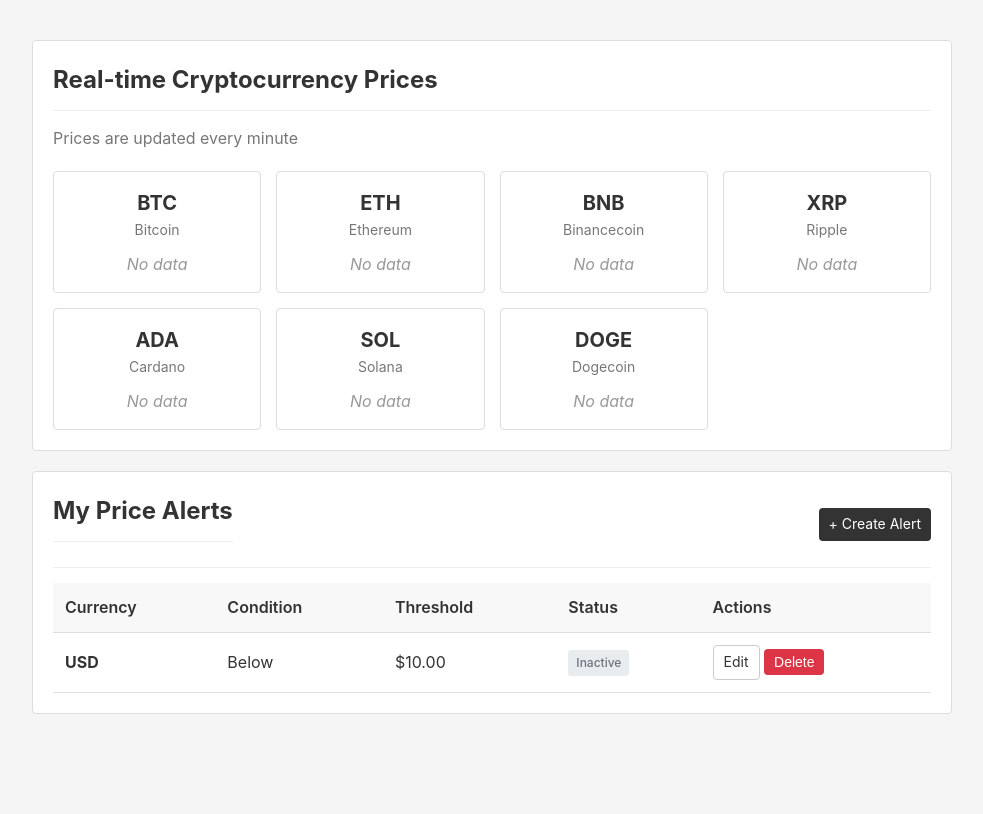
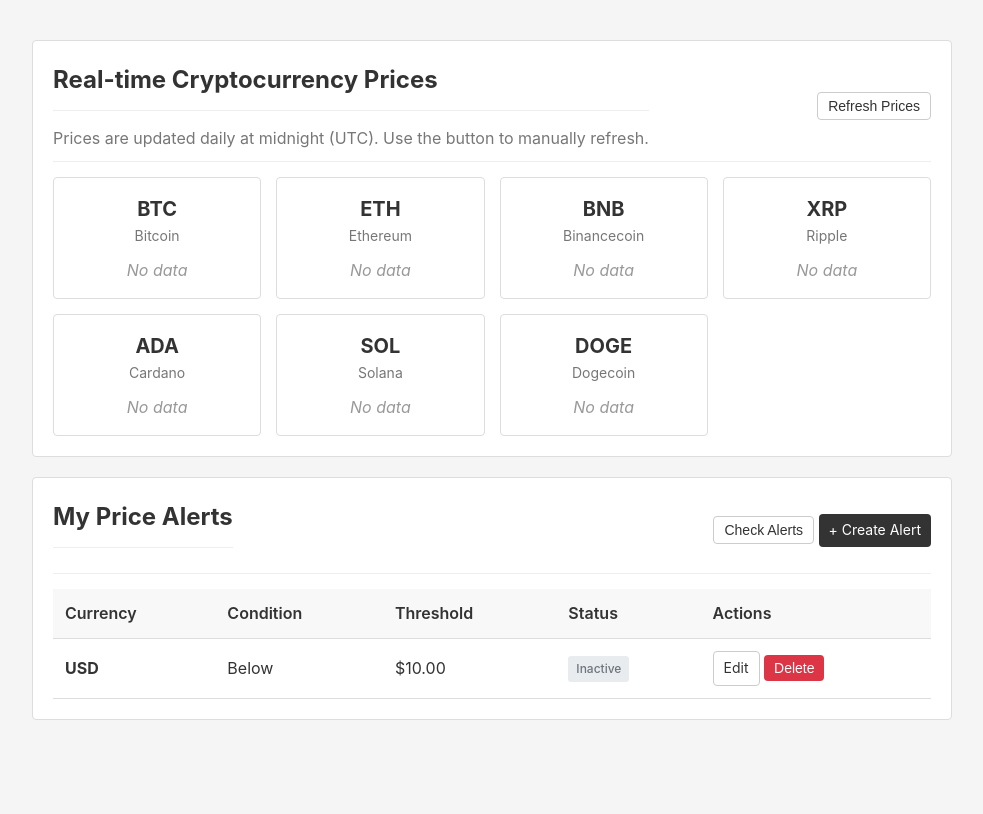
Before and after one commit to NieXin30/CryptoAlertFinalProject, a Flask app: page / in a window 1280 px wide. Shown: the part 109-923 px from the top of the page, without its empty margins (148-1131 px from the left). Run offline with Flask 3, Linux system fonts and the light colour scheme; the visitor is signed in with stand-in values (Sample User, id 1); a database or web service that is not in the repository returns one stand-in record (values such as "Sample title"); some libraries are stand-ins or nearby versions.

Commit message:
1.modify Cron Jobs 2.add Manually Fetch New Prices & Manually Check Alerts

```diff
--- a/app/templates/dashboard.html
+++ b/app/templates/dashboard.html
@@ -4,8 +4,13 @@
 
 {% block content %}
 <div class="card">
-    <h2>Real-time Cryptocurrency Prices</h2>
-    <p class="text-muted" style="margin-bottom: 20px;">Prices are updated every minute</p>
+    <div style="display: flex; justify-content: space-between; align-items: center; margin-bottom: 15px; padding-bottom: 10px; border-bottom: 1px solid #eee;">
+        <div>
+            <h2 class="mb-0">Real-time Cryptocurrency Prices</h2>
+            <p class="text-muted" style="margin-top: 5px; margin-bottom: 0;">Prices are updated daily at midnight (UTC). Use the button to manually refresh.</p>
+        </div>
+        <button onclick="refreshPrices()" class="btn btn-secondary btn-sm" id="refresh-btn">Refresh Prices</button>
+    </div>
 
     <div class="price-grid">
         {% for item in prices %}
@@ -20,13 +25,18 @@
         </div>
         {% endfor %}
     </div>
+
+    <div id="refresh-status" style="margin-top: 15px; display: none;" class="text-center"></div>
 </div>
 
 {% if user %}
 <div class="card">
     <div style="display: flex; justify-content: space-between; align-items: center; margin-bottom: 15px; padding-bottom: 10px; border-bottom: 1px solid #eee;">
         <h2 class="mb-0">My Price Alerts</h2>
-        <a href="{{ url_for('alerts.create_alert') }}" class="btn btn-primary btn-sm">+ Create Alert</a>
+        <div>
+            <button onclick="checkAlerts()" class="btn btn-secondary btn-sm" id="check-btn">Check Alerts</button>
+            <a href="{{ url_for('alerts.create_alert') }}" class="btn btn-primary btn-sm">+ Create Alert</a>
+        </div>
     </div>
 
     {% if alerts %}
@@ -68,6 +78,8 @@
         You haven't set up any price alerts yet. <a href="{{ url_for('alerts.create_alert') }}">Create your first alert</a>
     </p>
     {% endif %}
+
+    <div id="check-status" style="margin-top: 15px; display: none;" class="text-center"></div>
 </div>
 {% else %}
 <div class="card text-center">
@@ -77,4 +89,68 @@
     <a href="{{ url_for('auth.register') }}" class="btn btn-secondary">Register</a>
 </div>
 {% endif %}
+
+<script>
+function refreshPrices() {
+    const btn = document.getElementById('refresh-btn');
+    const status = document.getElementById('refresh-status');
+
+    btn.disabled = true;
+    btn.textContent = 'Refreshing...';
+    status.style.display = 'block';
+    status.innerHTML = '<span class="text-muted">Fetching latest prices...</span>';
+
+    fetch('/api/cron/collect-data', { method: 'POST' })
+        .then(response => response.json())
+        .then(data => {
+            if (data.success) {
+                status.innerHTML = '<span style="color: #155724;">✓ Prices updated successfully! Refreshing page...</span>';
+                setTimeout(() => location.reload(), 1000);
+            } else {
+                status.innerHTML = '<span style="color: #721c24;">✗ Failed: ' + data.error + '</span>';
+                btn.disabled = false;
+                btn.textContent = 'Refresh Prices';
+            }
+        })
+        .catch(error => {
+            status.innerHTML = '<span style="color: #721c24;">✗ Error: ' + error.message + '</span>';
+            btn.disabled = false;
+            btn.textContent = 'Refresh Prices';
+        });
+}
+
+function checkAlerts() {
+    const btn = document.getElementById('check-btn');
+    const status = document.getElementById('check-status');
+
+    btn.disabled = true;
+    btn.textContent = 'Checking...';
+    status.style.display = 'block';
+    status.innerHTML = '<span class="text-muted">Analyzing alerts...</span>';
+
+    fetch('/api/cron/analyze-data', { method: 'POST' })
+        .then(response => response.json())
+        .then(data => {
+            if (data.success) {
+                let msg = '✓ Checked ' + data.alerts_checked + ' alerts, triggered ' + data.alerts_triggered;
+                if (data.alerts_triggered > 0) {
+                    msg += ' (email sent!)';
+                }
+                status.innerHTML = '<span style="color: #155724;">' + msg + '</span>';
+                if (data.alerts_triggered > 0) {
+                    setTimeout(() => location.reload(), 2000);
+                }
+            } else {
+                status.innerHTML = '<span style="color: #721c24;">✗ Failed: ' + data.error + '</span>';
+            }
+            btn.disabled = false;
+            btn.textContent = 'Check Alerts';
+        })
+        .catch(error => {
+            status.innerHTML = '<span style="color: #721c24;">✗ Error: ' + error.message + '</span>';
+            btn.disabled = false;
+            btn.textContent = 'Check Alerts';
+        });
+}
+</script>
 {% endblock %}
```
Also changed, not shown: README.md, vercel.json.
